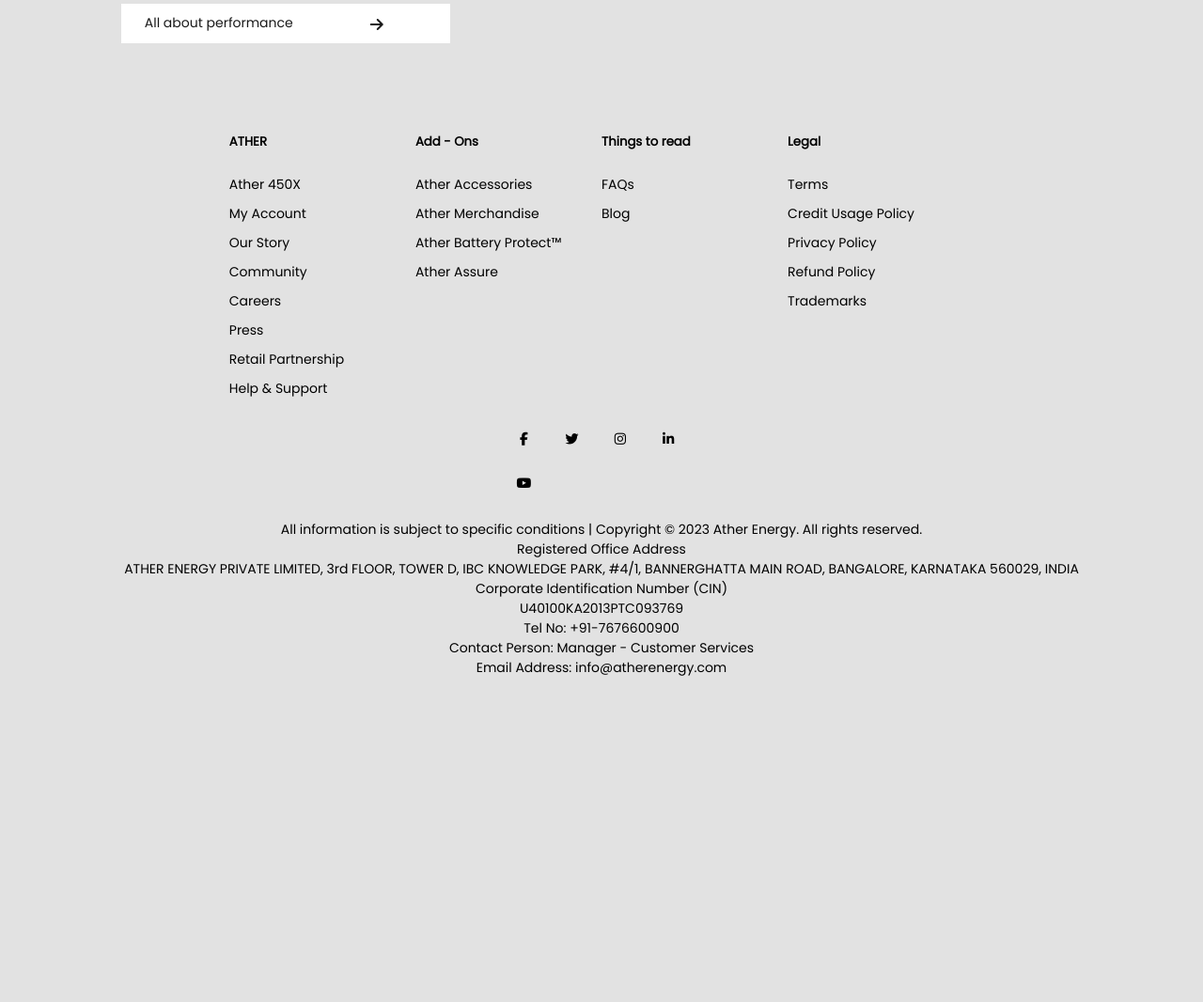
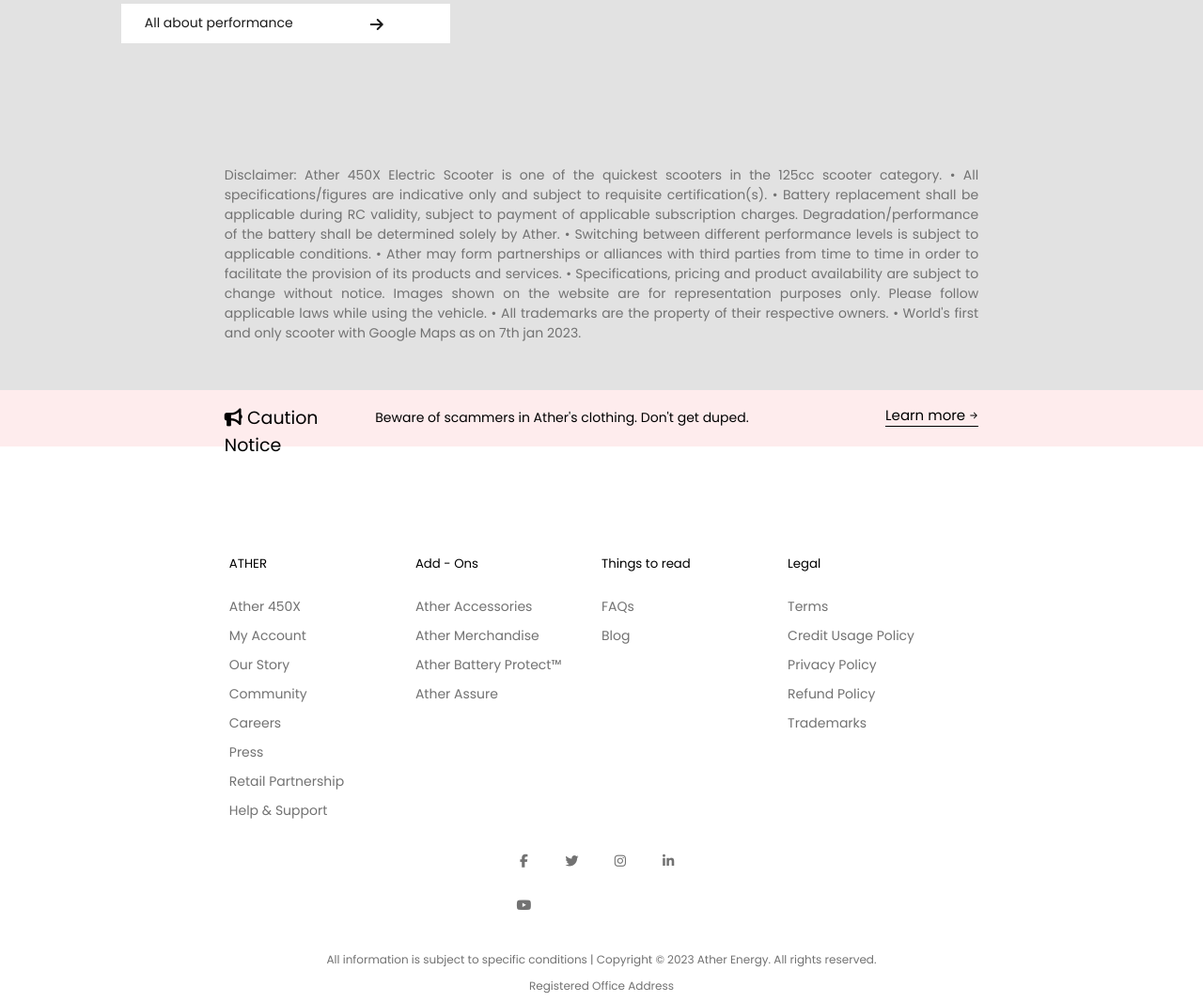
Before and after one commit to sanjayms00/ather, a plain HTML site: page index.html in a window 1280 px wide. Shown: the part 5330-6396 px from the top of the page at 94% size. Before the commit the page ends 6066 px from the top, so only its background shows below. Drawn offline with Linux system fonts and the light colour scheme.

Commit message:
tue-last-commit

```diff
--- a/css/style.css
+++ b/css/style.css
@@ -805,31 +805,88 @@ a
     padding-top: 70px;
 }
 
+/* << battery >> */
 
 
+/* << disclaimer >> */
+
+.disclaimer
+{
+    color: var(--border);
+    text-align: justify;
+    padding: 50px 130px;
+}
+.disclaimer-foot
+{
+    height: 60px;
+    background-color: rgb(254, 236, 237);;
+}
+.disclaimer-foot-padd
+{
+    font-size: 19px;
+    padding: 15px 130px;
+}
+.disclaimer-foot img
+{
+    height: 15px;
+}
+.dis-one
+{
+    float: left;
+    width: 20%;
+}
+.dis-two
+{
+    float: left;
+    width: 60%;
+    line-height: 28px;
+}
+.dis-three
+{
+    font-size: 15px;
+    float: right;
+    width: 20%;
+}
+.dis-three a
+{
+    border-bottom: 1px solid black;
+    color: black;
+    float: right;
+}
+.dis-three img
+{
+    padding-top: 5px;
+}
+/* << disclaimer >> */
 
 
-/* << battery >> */
-
 /* << footer >> */
-
+.footer
+{
+    padding: 100px 0;
+    background-color: white;
+}
 .footer-1
 {
     padding: 15px 135px;
 }
 .footer-1 h5
 {
+    font-weight: 500;
     padding-bottom: 20px;
 }
 .footer-1 li
 {
     padding: 5px 0;
+    color:  var(--border);
 }
 .footer-icons
 {
     width: 20%;
+    color:  var(--border);
     margin: 0 auto;
 }
+
 .footer-icons li
 {
     display: inline-block;
@@ -847,7 +904,21 @@ a
 }
 .footer-last
 {
+
     text-align: center;
-    padding: 15px 0;
+    padding: 20px 0;
+}
+.footer-last span
+{
+    color: var(--border);
+}
+.footer-last p
+{
+    font-size: 12px;
+    padding: 5px 0;
+}
+.footer a:hover li
+{
+    color: black;
 }
 /* << footer >> */
--- a/index.html
+++ b/index.html
@@ -272,95 +272,100 @@
         </div>
         <div class="per3"></div>
     </div>
-
-
-
-
-
-
-
-
-
-
-
-
-
-
-
-
-
-
-
-
-
     <!-- range ends -->
 
+    <!-- disclaimer starts -->
+    <div class="container-fluid">
+        <div class="container">
+            <div class="disclaimer">
+                <p>Disclaimer: Ather 450X Electric Scooter is one of the quickest scooters in the 125cc scooter category. • All specifications/figures are indicative only and subject to requisite certification(s). • Battery replacement shall be applicable during RC validity, subject to payment of applicable subscription charges. Degradation/performance of the battery shall be determined solely by Ather. • Switching between different performance levels is subject to applicable conditions. • Ather may form partnerships or alliances with third parties from time to time in order to facilitate the provision of its products and services. • Specifications, pricing and product availability are subject to change without notice. Images shown on the website are for representation purposes only. Please follow applicable laws while using the vehicle. • All trademarks are the property of their respective owners. • World's first and only scooter with Google Maps as on 7th jan 2023.</p>
+            </div>
+        </div>
+        <div class="disclaimer-foot">
+            <div class="container disclaimer-foot-padd">
+                <div class="dis-one">
+                    <i class="fa-solid fa-bullhorn"></i>
+                    <span>Caution Notice</span>
+                </div>
+                <div class="dis-two">
+                    <p>Beware of scammers in Ather's clothing. Don't get duped.</p>
+                </div>
+                <div class="dis-three">
+                    <a href="#">Learn more <img src="img/right-arrow-svgrepo-com.svg" alt="right arrow"></a>
+                </div>
+
+            </div>
+        </div>
+    </div>
+    <!-- disclaimer ends -->
+
     <!-- footer starts -->
-    <footer class="container footer">
+    <footer class="container-fluid footer">
+        <div class="container ">
             <div class="footer-1 flex">
                 <div class="part">
                     <h5>ATHER</h5>
                     <ul>
-                    <li>Ather 450X</li>
-                    <li>My Account</li>
-                    <li>Our Story</li>
-                    <li>Community</li>
-                    <li>Careers</li>
-                    <li>Press</li>
-                    <li>Retail Partnership</li>
-                    <li>Help & Support</li>
+                        <a href="#"><li>Ather 450X</li></a>
+                        <a href="#"><li>My Account</li></a>
+                        <a href="#"><li>Our Story</li></a>
+                        <a href="#"><li>Community</li></a>
+                        <a href="#"><li>Careers</li></a>
+                        <a href="#"><li>Press</li></a>
+                        <a href="#"><li>Retail Partnership</li></a>
+                        <a href="#"><li>Help & Support</li></a>
                     </ul>
                 </div>
                 <div class="part">
                     <h5>Add - Ons</h5>
                     <ul>
-                    <li>Ather Accessories</li>
-                    <li>Ather Merchandise</li>
-                    <li>Ather Battery Protect™</li>
-                    <li>Ather Assure</li>
+                        <a href="#"><li>Ather Accessories</li></a>
+                        <a href="#"><li>Ather Merchandise</li></a>
+                        <a href="#"><li>Ather Battery Protect™</li></a>
+                        <a href="#"><li>Ather Assure</li></a>
                     </ul>
                 </div>
                 <div class="part">
                     <h5>Things to read</h5>
                     <ul>
-                    <li>FAQs</li>
-                    <li>Blog</li>
+                        <a href="#"><li>FAQs</li></a>
+                        <a href="#"><li>Blog</li></a>
                     </ul>
                 </div>
                 <div class="part">
                     <h5>Legal</h5>
                     <ul>
-                    <li>Terms</li>
-                    <li>Credit Usage Policy</li>
-                    <li>Privacy Policy</li>
-                    <li>Refund Policy</li>
-                    <li>Trademarks</li>
+                        <a href="#"><li>Terms</li></a>
+                        <a href="#"><li>Credit Usage Policy</li></a>
+                        <a href="#"><li>Privacy Policy</li></a>
+                        <a href="#"><li>Refund Policy</li></a>
+                        <a href="#"><li>Trademarks</li></a>
                     </ul>
                 </div>
 
             </div>
             <div class="footer-icons flex">
                 <ul>
-                <li class="part"><i class="fa-brands fa-facebook-f"></i></li>
-                <li class="part"><i class="fa-brands fa-twitter"></i></li>
-                <li class="part"><i class="fa-brands fa-instagram"></i></li>
-                <li class="part"><i class="fa-brands fa-linkedin-in"></i></li>
-                <li class="part"><i class="fa-brands fa-youtube"></i></li>
+                    <a href="#"><li class="part"><i class="fa-brands fa-facebook-f"></i></li></a>
+                    <a href="#"><li class="part"><i class="fa-brands fa-twitter"></i></li></a>
+                    <a href="#"><li class="part"><i class="fa-brands fa-instagram"></i></li></a>
+                    <a href="#"><li class="part"><i class="fa-brands fa-linkedin-in"></i></li></a>
+                    <a href="#"><li class="part"><i class="fa-brands fa-youtube"></i></li></a>
                 </ul>
-
-
             </div>
             <div class="footer-last">
-            <p>All information is subject to specific conditions | Copyright © 2023 Ather Energy. All rights reserved.</p>
-            <p>Registered Office Address</p>
-            <p>ATHER ENERGY PRIVATE LIMITED, 3rd FLOOR, TOWER D, IBC KNOWLEDGE PARK, #4/1, BANNERGHATTA MAIN ROAD, BANGALORE, KARNATAKA 560029, INDIA</p>
-            <p>Corporate Identification Number (CIN)</p>
+                <p><span>All information is subject to specific conditions | Copyright © 2023 Ather Energy. All rights reserved.</span></p>
+                <p><span>Registered Office Address</span></p>
+                <p>ATHER ENERGY PRIVATE LIMITED, 3rd FLOOR, TOWER D, IBC <br></brt>KNOWLEDGE PARK, #4/1, BANNERGHATTA MAIN ROAD, BANGALORE, KARNATAKA 560029, INDIA</p>
+                <p><span>Corporate Identification Number (CIN)</span></p>
                 <p>U40100KA2013PTC093769</p>
                 <p><span>Tel No:</span> +91-7676600900</p>
                 <p><span>Contact Person:</span> Manager - Customer Services</p>
                 <p><span>Email Address: </span> info@atherenergy.com</p>
             </div>
+        </div>
     </footer>
+
     <!-- footer ends -->
 
 
```
Lines whose indentation alone changed are shown as unchanged.
